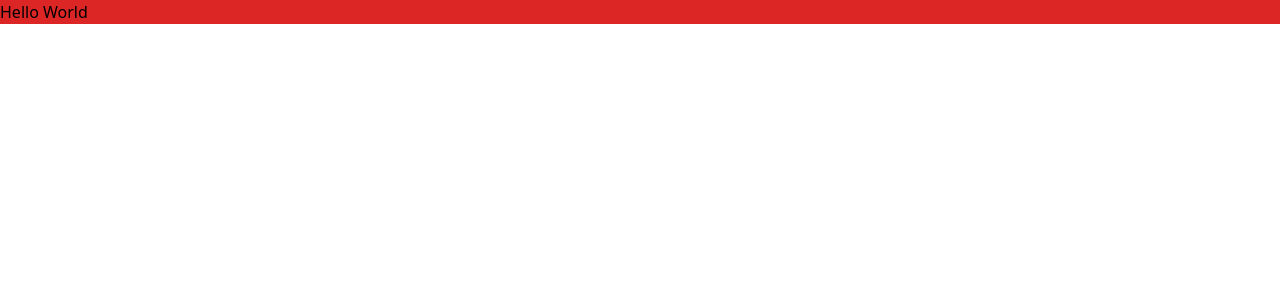
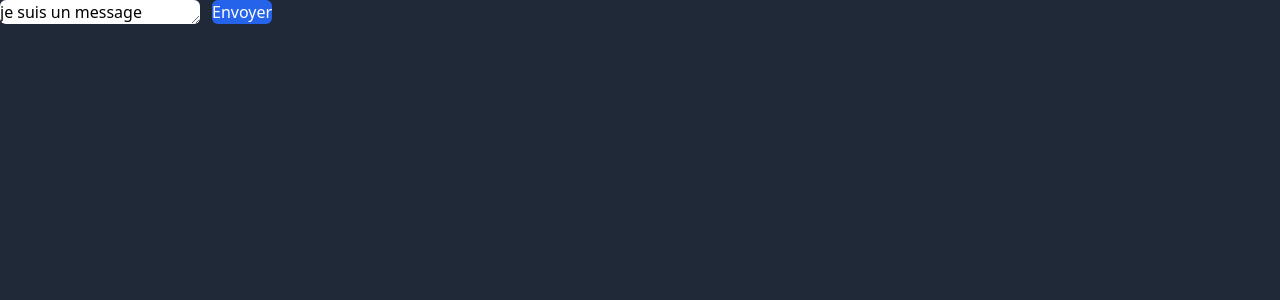
Before and after one commit to SirSoliloque/Chat_App_Vue, a Vue app: page / in a window 1280 px wide. Shown: the top 300 px of the page. Built offline with nearby package versions, Linux system fonts and the light colour scheme.

Commit message:
✨ feat: message writing

```diff
--- a/src/App.vue
+++ b/src/App.vue
@@ -2,5 +2,7 @@
 </script>
 
 <template>
-  <RouterView />
+    <div class="bg-gray-800 text-white h-full">
+        <RouterView />
+    </div>
 </template>
--- a/src/views/ChatView.vue
+++ b/src/views/ChatView.vue
@@ -1,3 +1,26 @@
+<script setup>
+import {ref} from 'vue'
+const messageText = ref('je suis un message');
+const messageList = ref([])
+
+function addMessage(){
+    if(! messageText.value){
+        return;
+    }
+
+    messageList.value.push(messageText.value);
+    document.getElementById('message').value = '';
+    messageText.value = '';
+}
+
+</script>
+
 <template>
-    <div class="bg-red-600">Hello World</div>
+    <div v-for="(message, index) in messageList" class="p-4" :key="index">
+        {{ message }}
+    </div>
+    <div class="flex align-center">
+        <textarea v-model="messageText" name="message" id="message" rows="1" class="text-black rounded-md"></textarea>
+        <button v-on:click="addMessage" class="^-2 bg-blue-600 rounded-md ml-3">Envoyer</button>
+    </div>
 </template>
```
Also changed, not shown: vite.config.js.timestamp-1706189373008-a8fc58c11f249.mjs (added, +19 -0 lines), .prettierrc.json.
